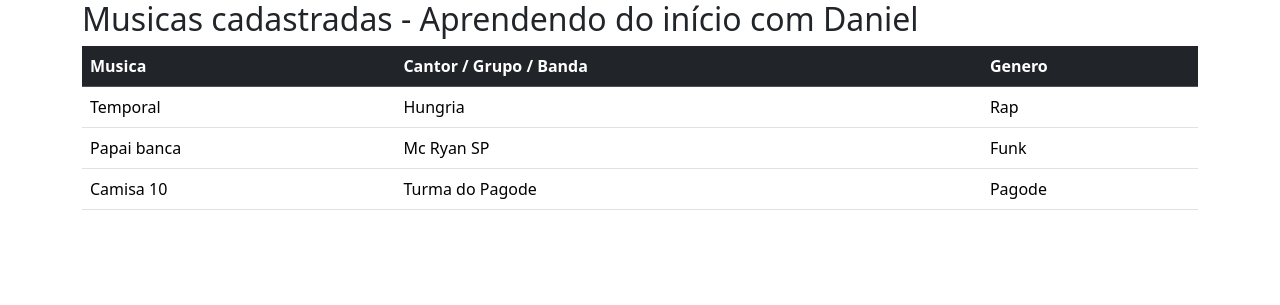
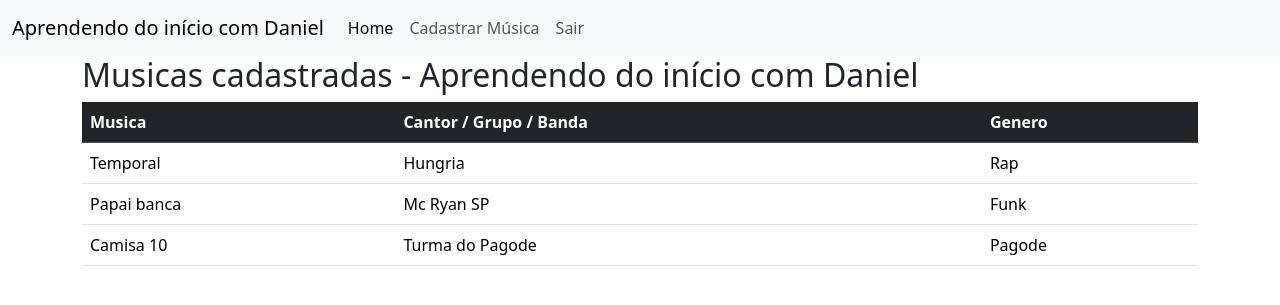
Before and after one commit to daniel-xds93/projeto_musica, a Flask app: page / in a window 1280 px wide. Shown: the top 305 px of the page. Run offline with Flask 3, Linux system fonts and the light colour scheme; some libraries are stand-ins or nearby versions.

Commit message:
criando menu

```diff
--- a/templates/lista_musicas.html
+++ b/templates/lista_musicas.html
@@ -7,6 +7,28 @@
     <link rel="stylesheet" href="../static/bootstrap.css">
 </head>
 <body>
+
+    <nav class="navbar navbar-expand-lg bg-body-tertiary">
+        <div class="container-fluid">
+          <a class="navbar-brand" href="#">Aprendendo do início com Daniel</a>
+          <button class="navbar-toggler" type="button" data-bs-toggle="collapse" data-bs-target="#navbarNav" aria-controls="navbarNav" aria-expanded="false" aria-label="Toggle navigation">
+            <span class="navbar-toggler-icon"></span>
+          </button>
+          <div class="collapse navbar-collapse" id="navbarNav">
+            <ul class="navbar-nav">
+              <li class="nav-item">
+                <a class="nav-link active" aria-current="page" href="#">Home</a>
+              </li>
+              <li class="nav-item">
+                <a class="nav-link" href="#">Cadastrar Música</a>
+              </li>
+              <li class="nav-item">
+                <a class="nav-link" href="#">Sair</a>
+              </li>
+            </ul>
+          </div>
+        </div>
+      </nav>
 
     <div class="container">
         <h2>Musicas cadastradas - {{ titulo }}</h2>
```
